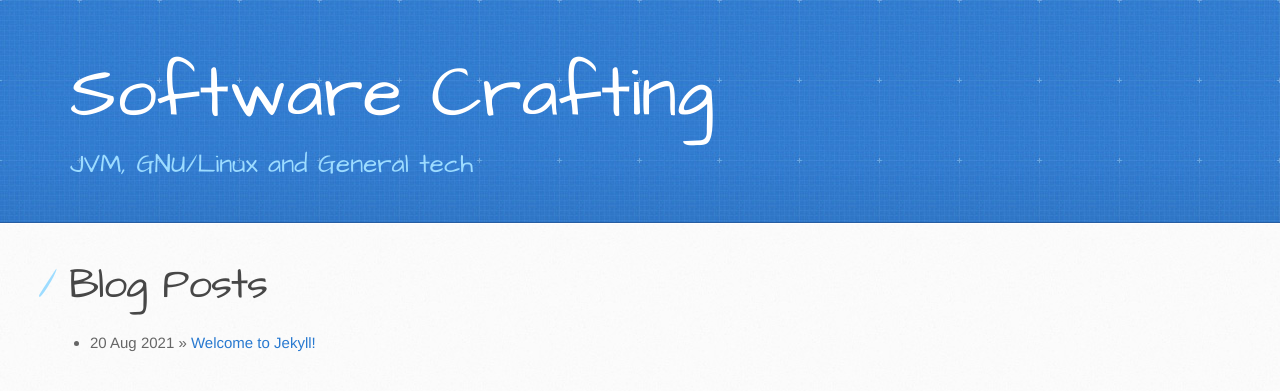
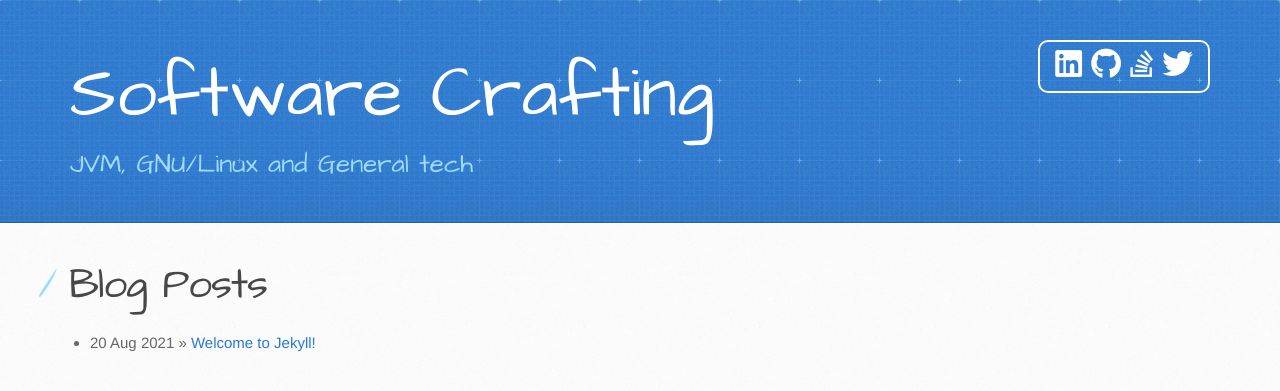
Before and after one commit to nicolasdupouy/nicolasdupouy.github.io, a Jekyll site: the page built from index.html, in a window 1280 px wide. Shown: the top 391 px of the page. Built offline with Jekyll 4.4.1, drawn with Linux system fonts in a browser that asks for light colours.

Commit message:
Add social networks links

```diff
--- a/_config.yml
+++ b/_config.yml
@@ -1,12 +1,21 @@
 # Setup
-title:        Software Crafting
-tagline:      JVM, GNU/Linux and General tech #by Nicolas Dupouy
+title:                  Software Crafting
+tagline:                JVM, GNU/Linux and General tech #by Nicolas Dupouy
 description: >- # this means to ignore newlines until "baseurl:"
   Billets d'un développeur passionné
 
 url: "" # the base hostname & protocol for your site, e.g. http://example.com
-baseurl:  "" # the subpath of your site, e.g. /blog
-locale:   "en"
+baseurl:                "" # the subpath of your site, e.g. /blog
+locale:                 "en"
+
+# Social
+email:                  nicolasdupouy@gmail.com
+linkedin_username:      nicolasdupouy
+twitter_username:       nicolas_dupouy
+github_username:        nicolasdupouy
+stackoverflow_username: 2017611/nicolas-dupouy
+
+
 
 # Gems
 gems:
--- a/_layouts/default.html
+++ b/_layouts/default.html
@@ -25,6 +25,21 @@
             <a href="/{{ site.baseurl }}">{{ site.title }}</a>
         </div>
         <h2> {{ site.tagline }} </h2>
+
+        <div class="social__networks">
+            <a href="https://linkedin.com/in/{{ site.linkedin_username }}" target="_blank">
+                <i class="fab fa-linkedin fa-lg" aria-hidden="true"></i>
+            </a>
+            <a href="https://github.com/{{ site.github_username }}" target="_blank">
+                <i class="fab fa-github fa-lg" aria-hidden="true"></i>
+            </a>
+            <a href="https://stackoverflow.com/users/2017611/nicolas-dupouy" target="_blank">
+                <i class="fab fa-stack-overflow fa-lg" aria-hidden="true"></i>
+            </a>
+            <a href="https://twitter.com/nicolas_dupouy" target="_blank">
+                <i class="fab fa-twitter fa-lg" aria-hidden="true"></i>
+            </a>
+        </div>
     </div>
 </header>
 
--- a/stylesheets/nicolasdupouy.github.io.css
+++ b/stylesheets/nicolasdupouy.github.io.css
@@ -3,3 +3,19 @@
     font-size: 72px;
     font-weight: normal;
 }
+
+.social__networks {
+    padding: 10px 15px 10px 15px;
+    font-family: 'Architects Daughter', 'Helvetica Neue', Helvetica, Arial, serif;
+    font-size: 23px;
+    line-height: 1.2;
+    color: #fff;
+    position: absolute;
+    top: 0;
+    right: 0;
+    border: 2px solid white;
+    border-radius: 10px;
+}
+header .social__networks i {
+    color: white;
+}
```
